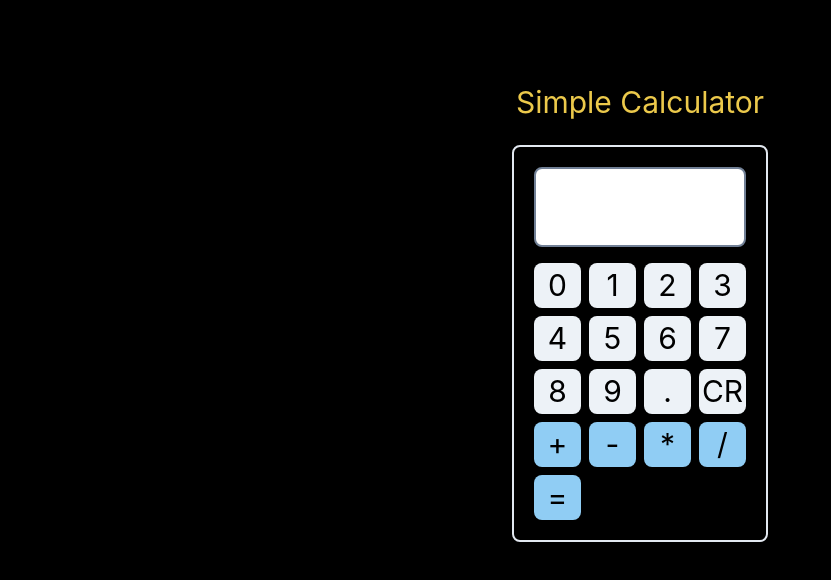
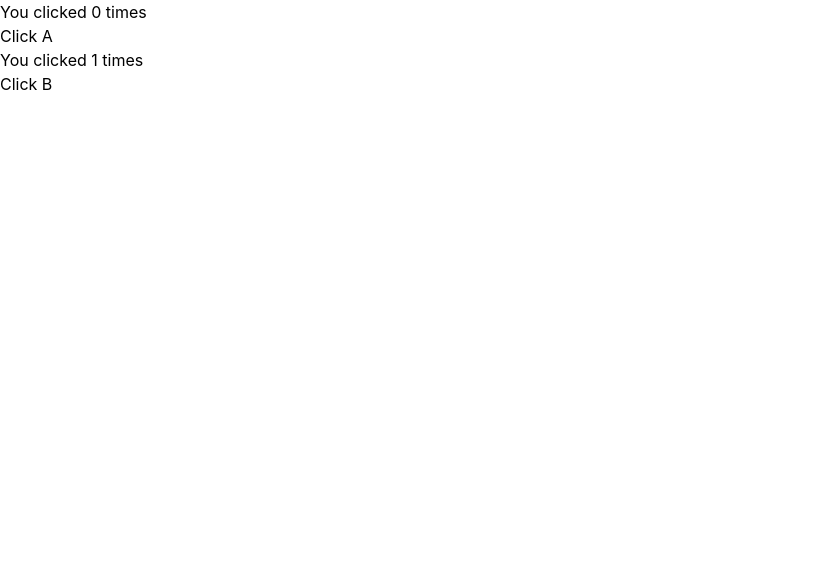
Before and after one commit to joshuanatanielnm/React-hooks, a React (Create React App) app: page / in a window 1280 px wide. Shown: the top 580 px of the page, without its empty margins (0-831 px from the left). Built offline with nearby package versions, Linux system fonts and the light colour scheme.

Commit message:
Set file category

```diff
--- a/public/index.html
+++ b/public/index.html
@@ -26,7 +26,7 @@
     -->
     <title>React App</title>
   </head>
-  <body style="background-color: black;">
+  <body>
     <noscript>You need to enable JavaScript to run this app.</noscript>
     <div id="root"></div>
     <!--
--- a/src/App.js
+++ b/src/App.js
@@ -1,13 +1,16 @@
 import 'Style/Style.scss'
 
-import Calculator from 'Hooks-Practice/Calculator'
-import ComponentState from 'Hooks-Practice/ComponentState/Object'
+import Calculator from 'Hooks-Practice/ComponentState/Calculator'
+import Multiple from 'Hooks-Practice/ComponentState/Multiple'
+import Object from 'Hooks-Practice/ComponentState/Object'
 import React from 'react'
 
 function App() {
   return (
     <div className='App'>
-      <Calculator />
+      <Multiple/>
+      {/* <Object/>
+      <Calculator/> */}
     </div>
   )
 }
--- a/src/Hooks-Practice/Calculator/index.jsx
+++ b/src/Hooks-Practice/ComponentState/Calculator/index.jsx
@@ -1,4 +1,4 @@
-import React, { useEffect, useState } from 'react'
+import React, { useState } from 'react'
 
 export default function Calculator() {
   const [value, setValue] = useState('')
--- a/src/Hooks-Practice/ComponentState/Form/index.jsx
+++ b/src/Hooks-Practice/ComponentState/Form/index.jsx
@@ -1,4 +1,4 @@
-import React, { useState } from 'Hooks-Practice/ComponentState/Form/node_modules/react'
+import React, { useState } from 'react'
 
 export default function Form() {
   const [value, setValue] = useState('world')
--- a/src/Hooks-Practice/ComponentState/Multiple/index.jsx
+++ b/src/Hooks-Practice/ComponentState/Multiple/index.jsx
@@ -1,4 +1,4 @@
-import React, { useState } from 'Hooks-Practice/ComponentState/Multiple/node_modules/react'
+import React, { useState } from 'react'
 
 export default function Multiple() {
   const [countA, setCountA] = useState(0)
```
